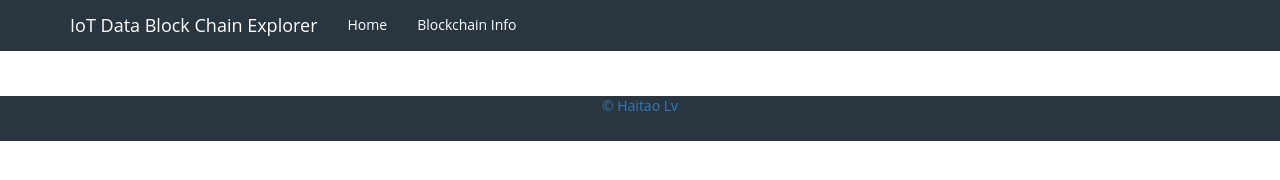
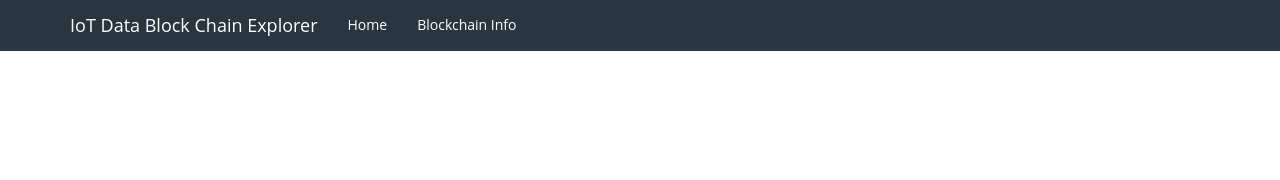
Before and after one commit to taoso/eth-finder, a website with bundled scripts: page app/index.html in a window 1280 px wide. Built offline with nearby package versions, Linux system fonts and the light colour scheme; files whose address does not match are found by name.

Commit message:
去掉 footer

```diff
--- a/app/index.html
+++ b/app/index.html
@@ -74,9 +74,9 @@
     </div>
 
 
-<div class="footer styledfoot">
+<!--div class="footer styledfoot">
     <footer><a href="http://github.com/lvht">© Haitao Lv</a></footer>
-</div>
+</div-->
 <script>
 //begin AltSheets
 $("#modaltext").text( geth_command );
```
